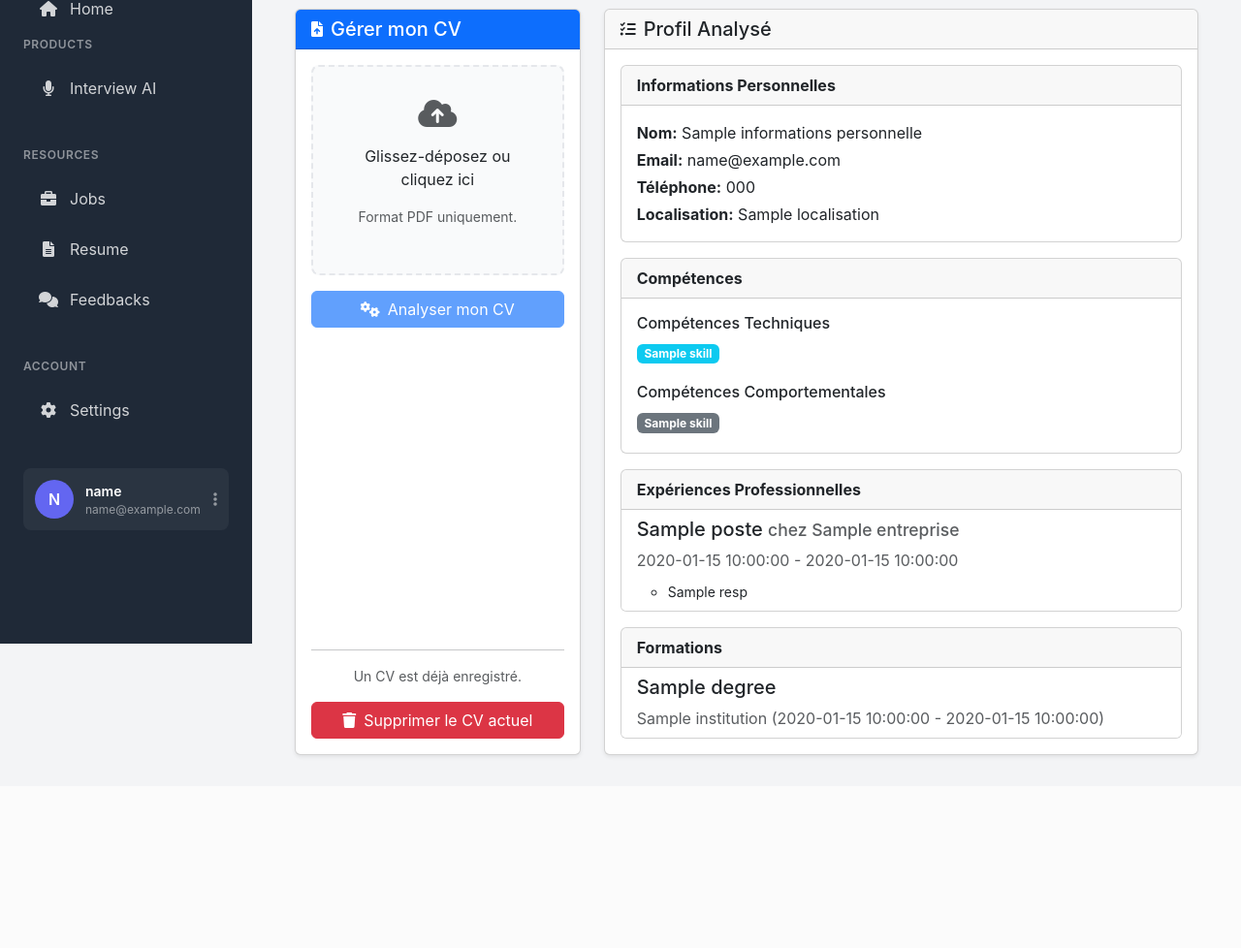
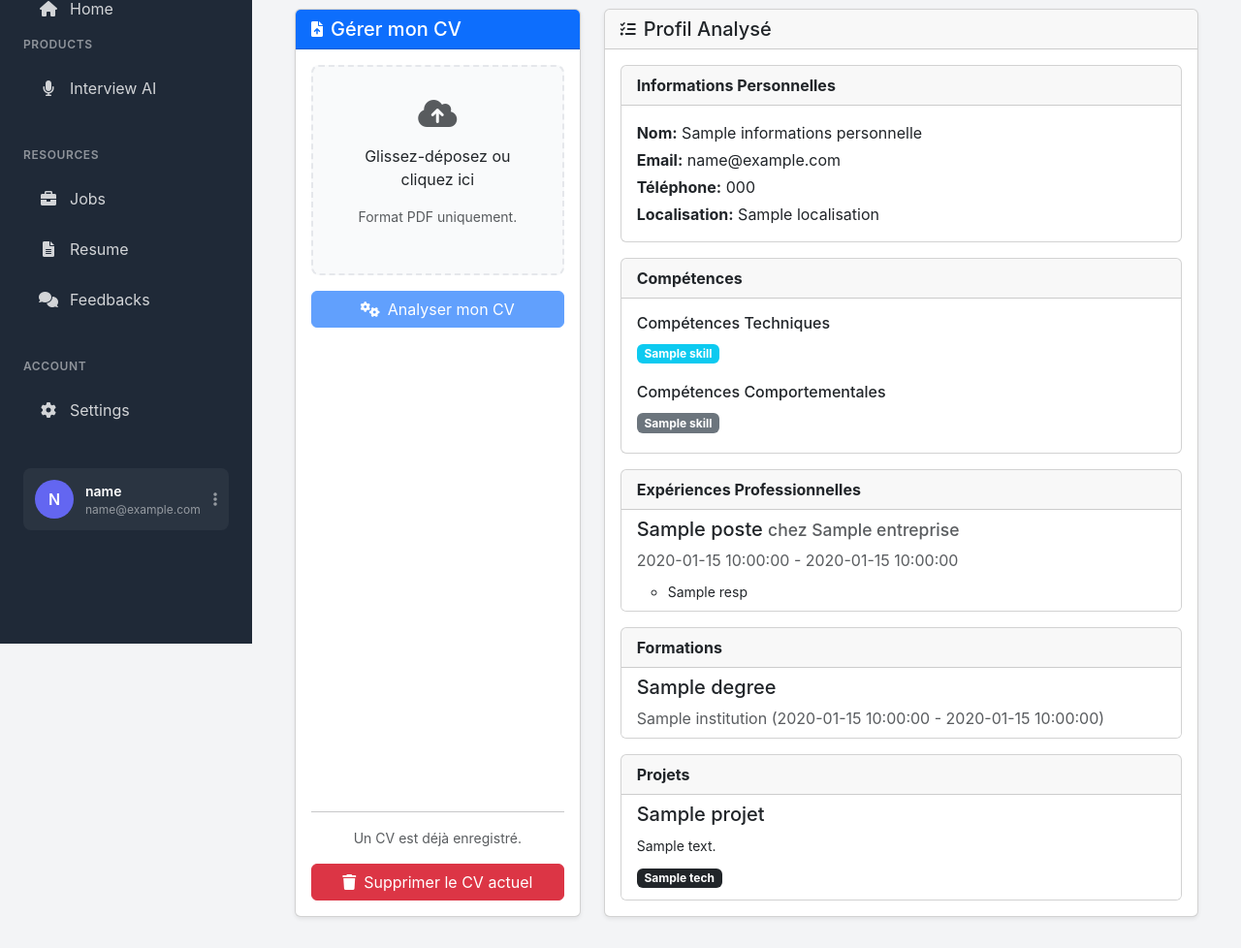
Before and after one commit to quentinL52/AI_interview_front, a Flask app: template templates/resume.html in a window 1280 px wide. Shown: the part 136-1114 px from the top of the page at 97% size. Before the commit the page ends 918 px from the top, so only its background shows below. Run offline with Flask 3, Linux system fonts and the light colour scheme; tables that the repository leaves empty hold one stand-in row (values such as "Sample post"); the template is opened without the code that fills it: values that come from a table or form of the project are taken from there, most other values are stand-ins (such as "Sample title", 1, 10 or a date in 2020); parts of the project's set-up code (start-up, migrations or seed data) failed here and were passed over.

Commit message:
Update resume.html

```diff
--- a/templates/resume.html
+++ b/templates/resume.html
@@ -150,6 +150,29 @@
                                 </ul>
                             </div>
 
+                            <div class="card mt-3">
+                                <div class="card-header"><strong>Projets</strong></div>
+                                <ul class="list-group list-group-flush">
+                                {% for projet in cv_data.get('projets', []) %}
+                                    <li class="list-group-item">
+                                        <h5>{{ projet.nom_projet | default('Projet non spécifié') }}</h5>
+                                        {% if projet.get('description') %}
+                                            <p class="mb-1"><small>{{ projet.description }}</small></p>
+                                        {% endif %}
+                                        {% if projet.get('technologies_utilisees') %}
+                                            <div class="mt-2">
+                                                {% for tech in projet.technologies_utilisees %}
+                                                    <span class="badge bg-dark me-1 mb-1">{{ tech }}</span>
+                                                {% endfor %}
+                                            </div>
+                                        {% endif %}
+                                    </li>
+                                {% else %}
+                                    <li class="list-group-item text-muted">Aucun projet trouvé.</li>
+                                {% endfor %}
+                                </ul>
+                            </div>
+
                         {% else %}
                             <div class="text-center p-5">
                                 <i class="fas fa-eye-slash fa-3x text-muted mb-3"></i>
```
